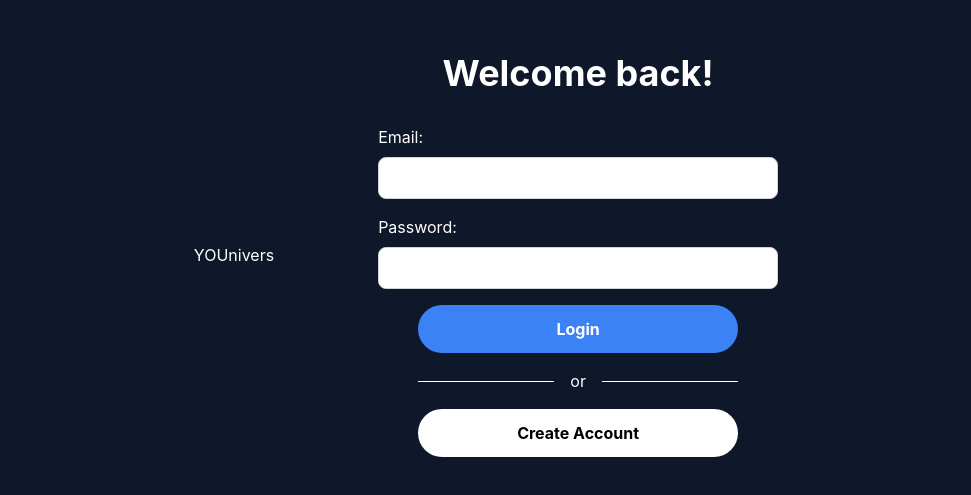
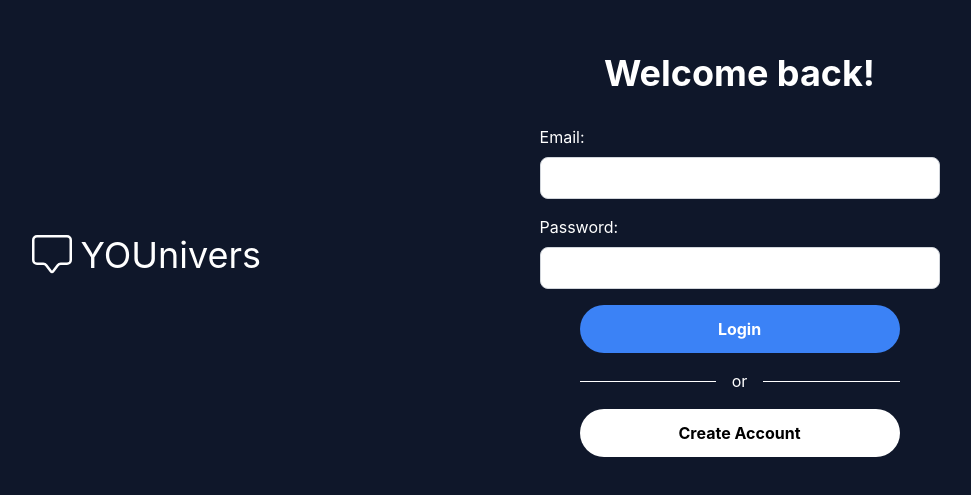
Before and after one commit to JustinSTV/MERN-social-website, a React (Vite) app in the folder Client/: page /login in a window 1280 px wide. Shown: the part 145-640 px from the top of the page, without its empty margins (142-1113 px from the left). Built offline with nearby package versions, Linux system fonts and the light colour scheme.

Commit message:
makeshift logo

```diff
--- a/Client/package.json
+++ b/Client/package.json
@@ -13,6 +13,7 @@
     "formik": "^2.4.6",
     "react": "^18.3.1",
     "react-dom": "^18.3.1",
+    "react-icons": "^5.4.0",
     "react-router-dom": "^7.1.1",
     "yup": "^1.6.1"
   },
--- /dev/null
+++ b/Client/src/components/UI/molecule/Logo.tsx
@@ -0,0 +1,12 @@
+import { BsChatSquare } from "react-icons/bs";
+
+const Logo = () => {
+  return (
+    <div className="flex items-center gap-2 text-4xl">
+      <BsChatSquare size={40} />
+      <span>YOUnivers</span>
+    </div>
+  );
+};
+
+export default Logo;
--- a/Client/src/components/template/AuthLayout.tsx
+++ b/Client/src/components/template/AuthLayout.tsx
@@ -1,4 +1,5 @@
 import { ReactNode } from "react";
+import Logo from "../UI/molecule/Logo";
 
 type AuthLayoutType = {
   children: ReactNode;
@@ -6,8 +7,8 @@ type AuthLayoutType = {
 
 const AuthLayout = ({ children }: AuthLayoutType) => {
   return (
-    <section className="min-h-screen flex items-center justify-center gap-20">
-      <h1>YOUnivers</h1>
+    <section className="min-h-screen flex items-center justify-evenly gap-20">
+      <Logo />
       <div className="w-full max-w-md p-6">{children}</div>
     </section>
   );
```
Also changed, not shown: 1 other file (tests, documents, lock files or other folders).
